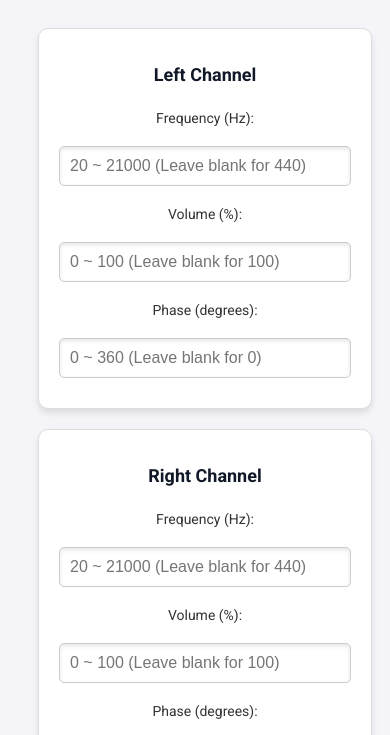
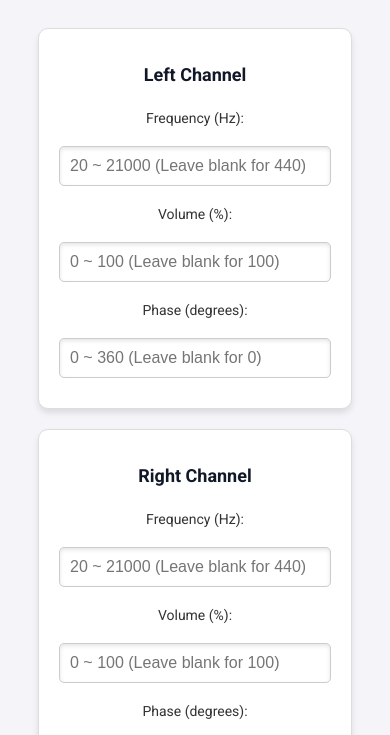
Before and after one commit to Cho-WH/MultiFreqGen, a plain HTML site: page index.html in a window 390 px wide. Shown: the part 109-844 px from the top of the page. Drawn offline with Linux system fonts and the light colour scheme.

Commit message:
style.css

```diff
--- a/style.css
+++ b/style.css
@@ -104,20 +104,24 @@ h2 {
     .container {
         flex-direction: column; /* 작은 화면에서는 세로로 나열 */
         width: 100%;
-        padding: 0 3%; /* 좌우 여백을 최소화 (원하는 경우 10px로 설정) */
+        padding: 0 3%; /* 좌우 여백을 최소화 */
         margin: 0; /* 마진을 제거하여 여백을 최소화 */
+        box-sizing: border-box; /* 패딩이 전체 박스 크기에 포함되도록 설정 */
     }
 
     .input-section {
         width: 100%; /* 섹션이 화면 가득 차도록 */
         margin: 10px 0; /* 섹션 간 여백 */
+        box-sizing: border-box; /* 섹션 내부 여백 포함 */
     }
 
     input {
         font-size: 16px; /* 작은 화면에서 텍스트 크기를 키웁니다 */
+        box-sizing: border-box; /* 입력 필드의 패딩과 테두리를 너비 계산에 포함 */
     }
 
     button {
         font-size: 18px; /* 버튼도 크기를 키워서 터치하기 쉽게 */
+        box-sizing: border-box; /* 버튼의 패딩도 포함 */
     }
 }
```
